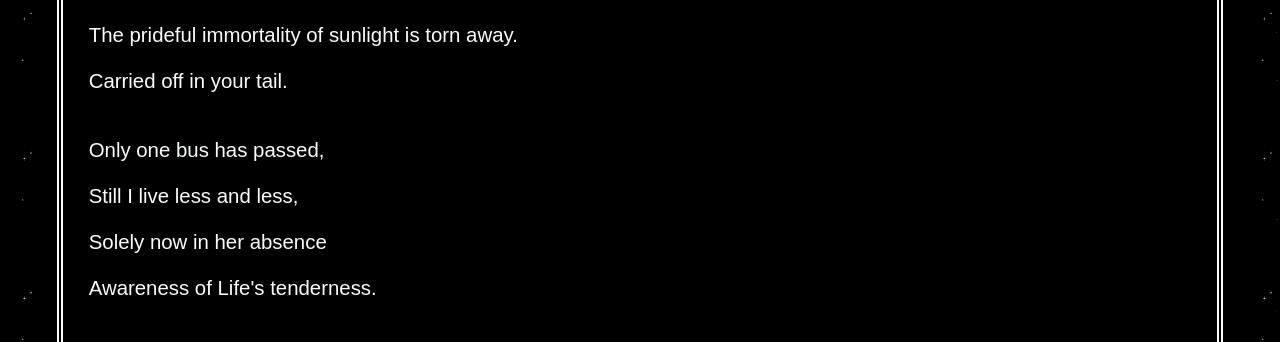
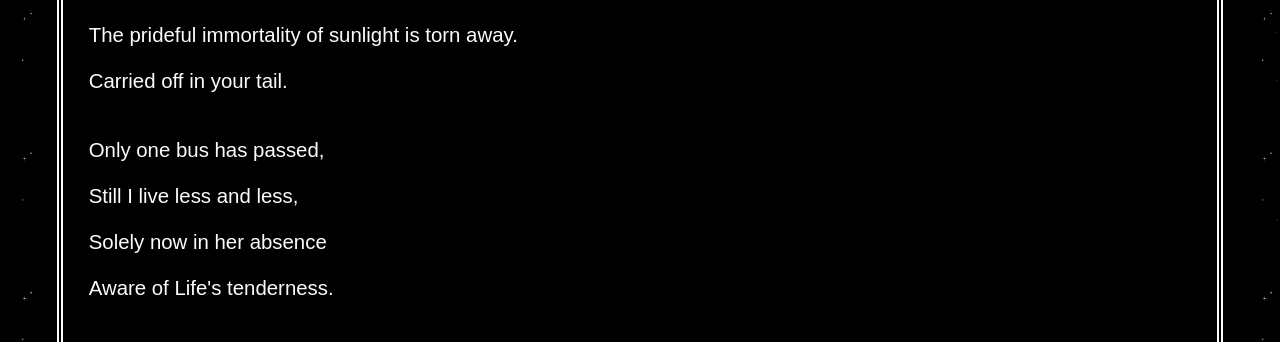
Before and after one commit to Local-Magpie/Nest, a plain HTML site: page stars.html in a window 1280 px wide. Shown: the part 940-1282 px from the top of the page. Drawn offline with Linux system fonts and the light colour scheme.

Commit message:
skrivefeil writings page

```diff
--- a/stars.html
+++ b/stars.html
@@ -71,7 +71,7 @@
                 Solely now in her absence
                 <br>
                 <br>
-                Awareness of Life's tenderness.
+                Aware of Life's tenderness.
             </p>
             <br>
             <p>
```
